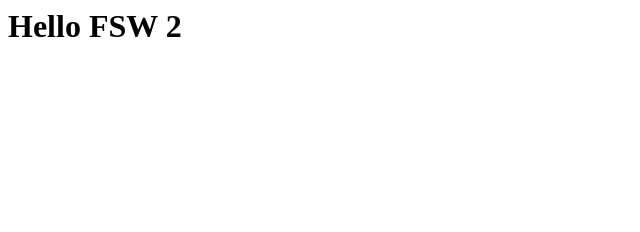
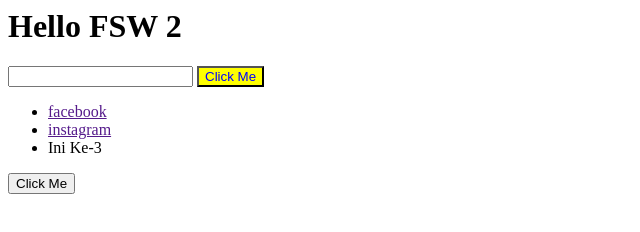
Before and after one commit to Xkylz1/KM-7, a plain HTML site: page Chapter-2/index.html in a window 1280 px wide. Shown: the whole page, without its empty margins (0-640 px from the left). Drawn offline with Linux system fonts and the light colour scheme.

Commit message:
09-20-24 Section 1

```diff
--- /dev/null
+++ b/Chapter-2/index-mine.css
@@ -0,0 +1,6 @@
+.title-website{
+    color: blue;
+    font-family: 'Courier New', Courier, monospace;
+    font-size: 20px;
+
+}
--- a/Chapter-2/index.html
+++ b/Chapter-2/index.html
@@ -3,9 +3,18 @@
     <meta charset="UTF-8" />
     <meta name="viewport" content="width=device-width, initial-scale=1.0" />
     <title>Document</title>
+    <link rel="stylesheet" href="styles.css">
   </head>
   <body>
     <h1 id="title">Hello FSW 2</h1>
+    <input type="text" name="" id="" />
+    <button class="btn" id="btn-click-me">Click Me</button>
+    <ul>
+      <li><a href="">facebook</a></li>
+      <li><a href="">instagram</a></li>
+      <li>Ini Ke-3</li>
+    </ul>
+    <button class="btn" id="btna">Click Me</button>
 
     <!-- <script type="text/javascript">
       alert("halo");
--- /dev/null
+++ b/Chapter-2/styles.css
@@ -0,0 +1,16 @@
+body{
+    background-color: white;
+}
+
+p{
+    color: black;
+}
+
+#title{
+
+}
+
+#btn-click-me{
+    color: blue;
+    background-color: yellow;
+}
```
